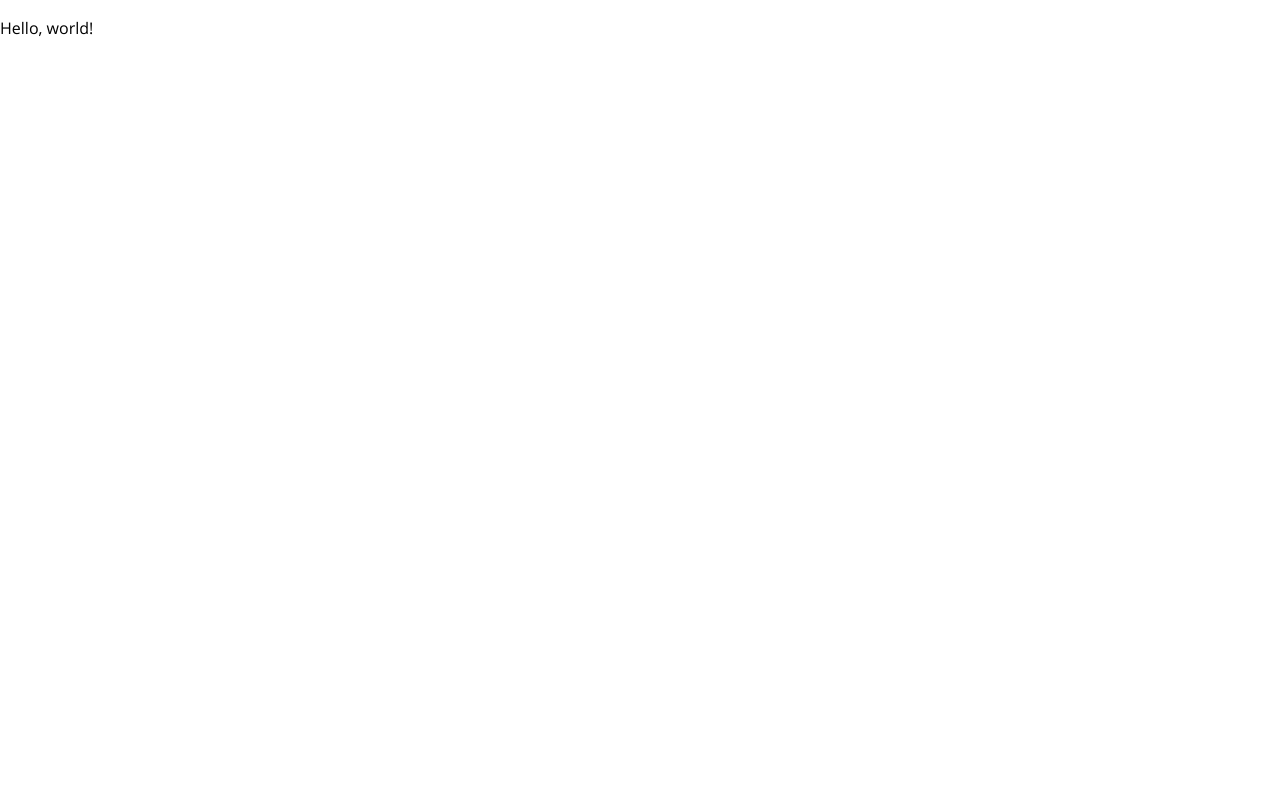
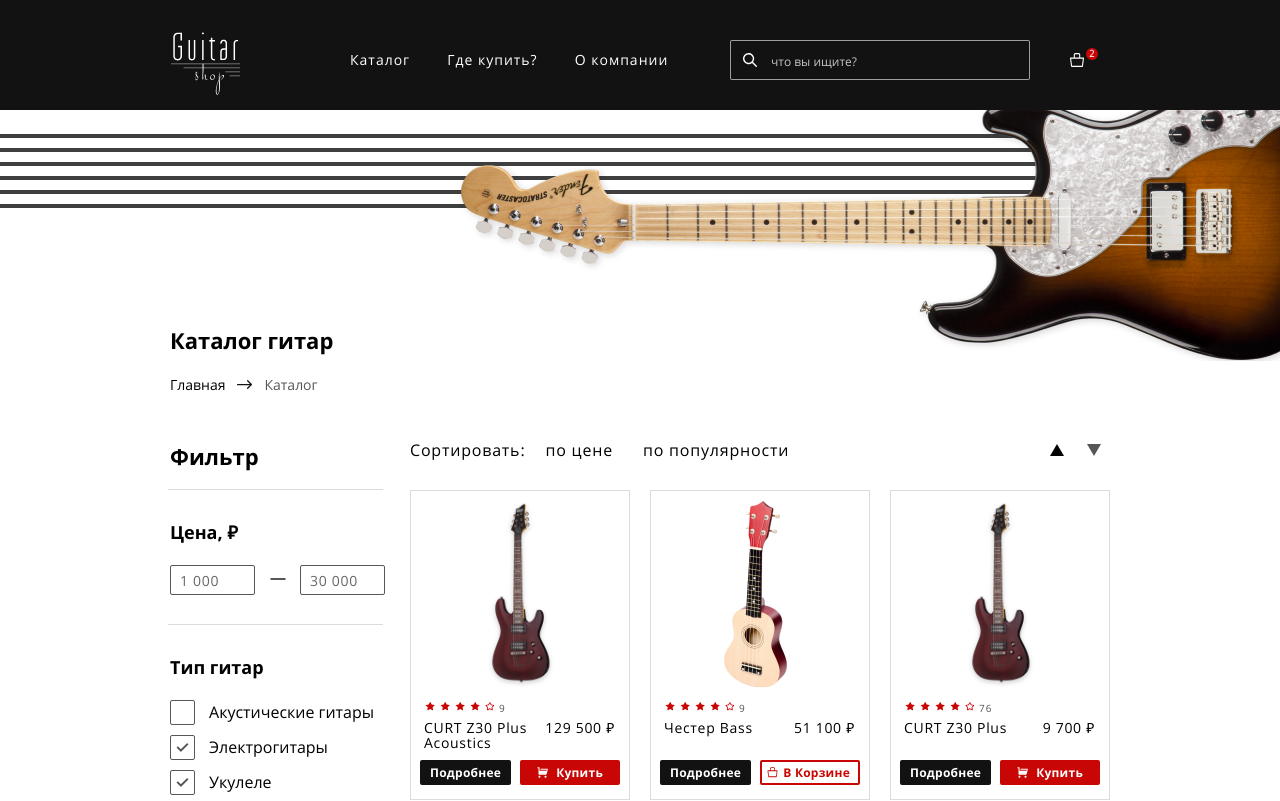
Before and after one commit to siberian-dm/guitar-shop-react-ts, a React (Create React App) app: page / in a window 1280 px wide. Shown: the top 801 px of the page. Built offline with nearby package versions, Linux system fonts and the light colour scheme.

Commit message:
feat: implement routing in app.tsx

```diff
--- a/src/components/app/app.tsx
+++ b/src/components/app/app.tsx
@@ -1,5 +1,20 @@
+import Main from '../views/main/main';
+import NotFound from '../views/not-found/not-found';
+import { BrowserRouter, Route, Switch } from 'react-router-dom';
+
 function App(): JSX.Element {
-  return <p>Hello, world!</p>;
+  return (
+    <BrowserRouter>
+      <Switch>
+        <Route path='/' exact>
+          <Main />
+        </Route>
+        <Route>
+          <NotFound />
+        </Route>
+      </Switch>
+    </BrowserRouter>
+  );
 }
 
 export default App;
--- a/src/index.tsx
+++ b/src/index.tsx
@@ -1,6 +1,6 @@
+import App from './components/app/app';
 import React from 'react';
 import ReactDOM from 'react-dom';
-import App from './components/app/app';
 
 ReactDOM.render(
   <React.StrictMode>
```
